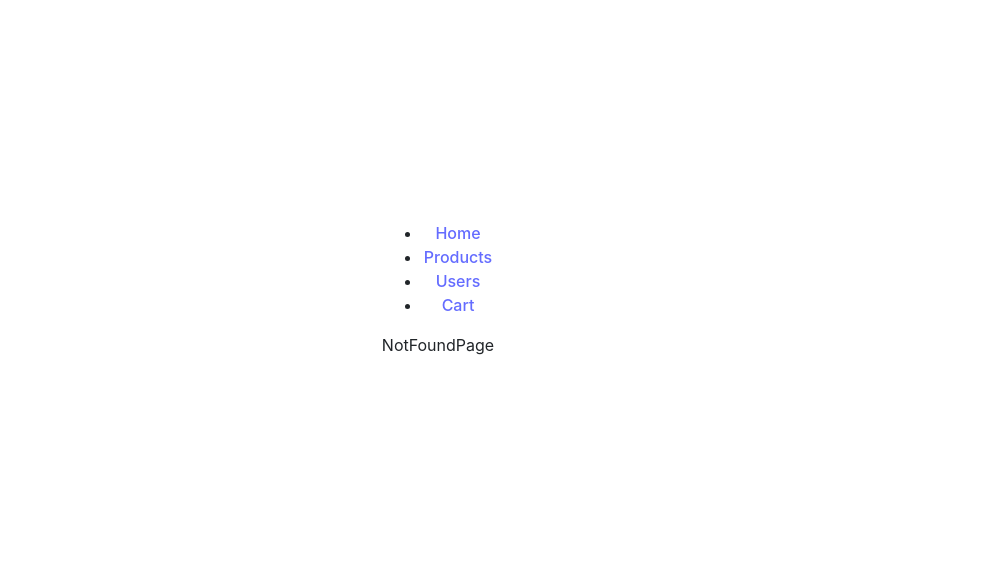
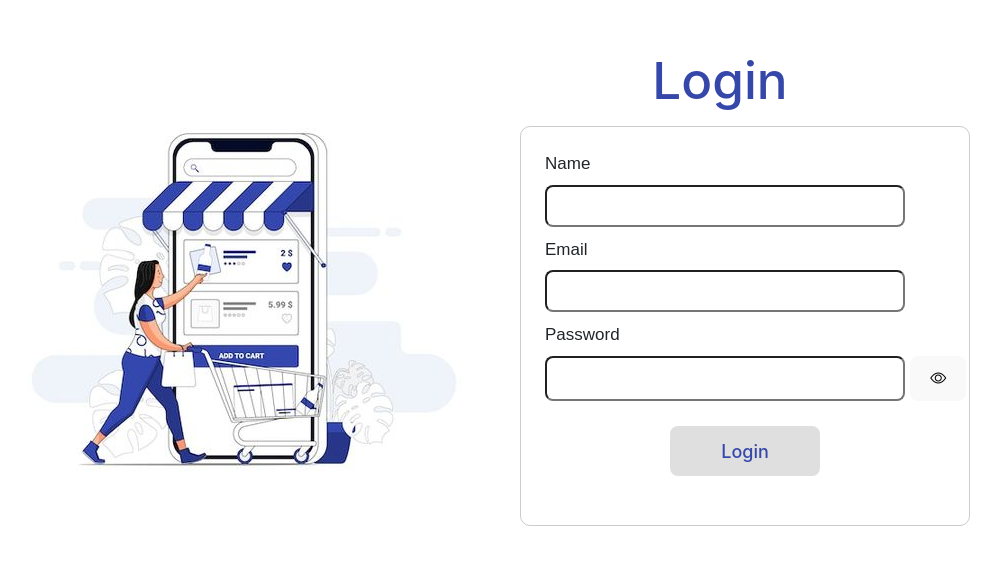
Before and after one commit to Ira-name/React_Project, a React (Vite) app in the folder project/: page /login in a window 1280 px wide. Shown: the part 111-676 px from the top of the page, without its empty margins (202-1203 px from the left). Built offline with nearby package versions, Linux system fonts and the light colour scheme.

Commit message:
Login page commit

```diff
--- a/project/index.html
+++ b/project/index.html
@@ -9,6 +9,7 @@
       rel="stylesheet"
       href="https://stackpath.bootstrapcdn.com/bootstrap/4.3.1/css/bootstrap.min.css"
     />
+    <link href="https://cdn.jsdelivr.net/npm/bootstrap-icons/font/bootstrap-icons.css" rel="stylesheet">
   </head>
   <body>
     <div id="root"></div>
--- a/project/src/App.tsx
+++ b/project/src/App.tsx
@@ -1,10 +1,10 @@
 import "./App.css";
-import BasicRoutes from "./routes/BasicRoutes";
+import AppRouter from "./routes/AppRouter";
 
 function App() {
   return (
     <>
-      <BasicRoutes />
+      <AppRouter />
     </>
   );
 }
--- /dev/null
+++ b/project/src/components/layout/AppMenu.tsx
@@ -0,0 +1,46 @@
+import { Link, useNavigate } from "react-router-dom";
+
+const AppMenu = () => {
+  const navigate = useNavigate();
+
+  const handleLogout = () => {
+    localStorage.removeItem("user");
+    navigate("/login");
+  };
+
+  const userJson = localStorage.getItem("user");
+  let user;
+  try {
+    user = userJson ? JSON.parse(userJson) : null;
+  } catch (error) {
+    console.error(error);
+  }
+
+  return (
+    <nav>
+      <ul>
+        <li>
+          <Link to="/" state={{ hello: "Hello, world!" }}>
+            Home
+          </Link>
+        </li>
+        <li>
+        <Link to="/products">Products</Link>
+        </li>
+        {user?.role === "admin" && (
+          <li>
+            <Link to="/users">Users</Link>
+          </li>
+        )}
+        <li>
+        <Link to="/cart">Cart</Link>
+        </li>
+        <li>
+          <button onClick={handleLogout}>Logout</button>
+        </li>
+      </ul>
+    </nav>
+  );
+};
+
+export default AppMenu;
--- a/project/src/components/layout/Layout.tsx
+++ b/project/src/components/layout/Layout.tsx
@@ -1,26 +1,10 @@
-import { Link, Outlet } from "react-router-dom";
+import { Outlet } from "react-router-dom";
+import AppMenu from "./AppMenu";
 const Layout = () => {
   return (
     <>
       <header>
-        <nav>
-          <ul>
-            <li>
-              <Link to="/" state={{ hello: "Hello word" }}>
-                Home
-              </Link>
-            </li>
-            <li>
-              <Link to="/products">Products</Link>
-            </li>
-            <li>
-              <Link to="/users">Users</Link>
-            </li>
-            <li>
-              <Link to="/cart">Cart</Link>
-            </li>
-          </ul>
-        </nav>
+        <AppMenu />
       </header>
       <main>
         <Outlet />
--- /dev/null
+++ b/project/src/pages/auth/components/LoginPage.tsx
@@ -0,0 +1,155 @@
+import React, { useState } from "react";
+import { useNavigate } from "react-router-dom";
+import "../css/Login.css";
+const users = [
+  {
+    userName: "admin",
+    password: "admin",
+    email: "admin@gmail.com",
+    role: "admin",
+  },
+  {
+    userName: "user",
+    password: "user",
+    email: "user@gmail.com",
+    role: "user",
+  },
+  {
+    userName: "ira",
+    password: "ira",
+    email: "iryna.krush@oa.edu.ua",
+    role: "admin",
+  },
+];
+
+const LoginPage = () => {
+  const navigate = useNavigate();
+
+  const [userName, setUserName] = useState("");
+  const [password, setPassword] = useState("");
+  const [email, setEmail] = useState("");
+  const [showPassword, setShowPassword] = useState(false);
+
+  const handleUserNameInputChange = (
+    event: React.ChangeEvent<HTMLInputElement>
+  ) => {
+    setUserName(event.target.value);
+  };
+
+  const handleEmailInputChange = (
+    event: React.ChangeEvent<HTMLInputElement>
+  ) => {
+    setEmail(event.target.value);
+  };
+
+  const handlePasswordInputChange = (
+    event: React.ChangeEvent<HTMLInputElement>
+  ) => {
+    setPassword(event.target.value);
+  };
+  const submitShowPassword = () => {
+    setShowPassword((prev) => !prev);
+  };
+
+  const handleSubmit = (event: React.FormEvent<HTMLFormElement>) => {
+    event.preventDefault();
+
+    const user = users.find((user) => user.userName === userName);
+    if (!user) {
+      alert("User does not exist");
+      return;
+    }
+
+    if (user.password !== password) {
+      alert("Invalid password");
+      return;
+    }
+    if (user.email !== email) {
+      alert("Invalid email");
+      return;
+    }
+    localStorage.setItem("user", JSON.stringify(user));
+    localStorage.setItem("role", user.role);
+
+    if (user.role === "admin") {
+      navigate("/users");
+
+      return;
+    }
+
+    if (user.role === "user") {
+      navigate("/");
+
+      return;
+    }
+  };
+
+  return (
+    <div className="item">
+      <div>
+        <img src="src/pages/auth/img/shop2.jpg" alt="Img"></img>
+      </div>
+      <div className="login">
+        <h1>Login</h1>
+        <div className="form">
+          <form onSubmit={handleSubmit}>
+            <div className="name">
+              <label className="text" htmlFor="username">
+                Name
+              </label>
+              <input
+                id="username"
+                name="username"
+                type="text"
+                value={userName}
+                onChange={handleUserNameInputChange}
+              />
+            </div>
+            <div className="email">
+              <label className="text" htmlFor="email">
+                Email
+              </label>
+              <input
+                id="email"
+                name="email"
+                type="email"
+                value={email}
+                onChange={handleEmailInputChange}
+              />
+            </div>
+
+            <div className="password">
+              <label className="text" htmlFor="password">
+                Password
+              </label>
+              <div className="show">
+                <input
+                  className="password_show"
+                  id="password"
+                  name="password"
+                  type={showPassword ? "text" : "password"}
+                  value={password}
+                  onChange={handlePasswordInputChange}
+                />
+                <button
+                  type="button"
+                  onClick={submitShowPassword}
+                  aria-label={showPassword ? "Hide password" : "Show password"}
+                >
+                  <i
+                    className={`bi ${showPassword ? "bi-eye-slash" : "bi-eye"}`}
+                  />
+                </button>
+              </div>
+            </div>
+            <button className="submit" type="submit">
+              Login
+            </button>
+          </form>
+        </div>
+      </div>
+    </div>
+  );
+};
+
+export default LoginPage;
--- /dev/null
+++ b/project/src/pages/auth/css/Login.css
@@ -0,0 +1,64 @@
+.item {
+  display: flex;
+}
+.login {
+  display: flex;
+  flex-direction: column;
+  align-items: "center";
+  justify-content: center;
+  width: 400px;
+}
+h1 {
+  color: rgb(54, 71, 170);
+}
+.form {
+  margin-top: 10px;
+  padding: 1.5em;
+  border: 1px solid #ccc;
+  height: 400px;
+  width: 450px;
+  border-radius: 10px;
+}
+.name {
+  display: flex;
+  flex-direction: column;
+  align-items: start;
+  margin-bottom: 10px;
+}
+input {
+  display: flex;
+  border-radius: 8px;
+  width: 360px;
+  padding: 7px;
+}
+.text {
+  font-size: 17px;
+  font-family: Arial, Helvetica, sans-serif;
+}
+.email {
+  display: flex;
+  flex-direction: column;
+  align-items: start;
+  margin-bottom: 10px;
+}
+.password {
+  display: flex;
+  flex-direction: column;
+  align-items: start;
+  margin-bottom: 10px;
+}
+.show {
+  display: flex;
+}
+.password_show {
+  width: 360px;
+  margin-right: 5px;
+}
+.submit {
+  margin-top: 15px;
+  background: #cccccca1;
+  padding-left: 50px;
+  padding-right: 50px;
+  color: rgb(54, 71, 170);
+  font-size: 18px;
+}
--- /dev/null
+++ b/project/src/routes/AppRouter.tsx
@@ -0,0 +1,63 @@
+import { BrowserRouter, Routes, Route } from "react-router-dom";
+import HomePage from "../pages/home/HomePage";
+import UserPage from "../pages/users/UserPage";
+import Layout from "../components/layout/Layout";
+import NotFoundPage from "../components/NotFoundPage";
+import CartPage from "../pages/cart/CartPage";
+import ProductPage from "../pages/products/components/ProductPage";
+import ProtectedRoute from "./ProtectedRoute";
+import LoginPage from "../pages/auth/components/LoginPage";
+
+const AppRouter = () => {
+  return (
+    <BrowserRouter>
+      <Routes>
+        <Route path="/login" element={<LoginPage />} />
+        <Route
+          path="/"
+          element={
+            <ProtectedRoute>
+              <Layout />
+            </ProtectedRoute>
+          }
+        >
+          <Route
+            index
+            element={
+              <ProtectedRoute>
+                <HomePage />
+              </ProtectedRoute>
+            }
+          />
+          <Route
+            path="/products"
+            element={
+              <ProtectedRoute>
+                <ProductPage />
+              </ProtectedRoute>
+            }
+          />
+          <Route
+            path="/users"
+            element={
+              <ProtectedRoute>
+                <UserPage />
+              </ProtectedRoute>
+            }
+          />
+          <Route
+            path="/cart"
+            element={
+              <ProtectedRoute>
+                <CartPage />
+              </ProtectedRoute>
+            }
+          />
+          <Route path="*" element={<NotFoundPage />} />
+        </Route>
+      </Routes>
+    </BrowserRouter>
+  );
+};
+
+export default AppRouter;
--- a/project/src/routes/BasicRoutes.tsx
+++ /dev/null
@@ -1,25 +0,0 @@
-import { BrowserRouter, Routes, Route } from "react-router-dom";
-import HomePage from "../pages/home/HomePage";
-import UserPage from "../pages/users/UserPage";
-import Layout from "../components/layout/Layout";
-import NotFoundPage from "../components/NotFoundPage";
-import CartPage from "../pages/cart/CartPage";
-import ProductPage from "../pages/products/components/ProductPage";
-
-const BasicRoutes = () => {
-  return (
-    <BrowserRouter>
-      <Routes>
-        <Route path="/" element={<Layout />}>
-          <Route index element={<HomePage />} />
-          <Route path="/products" element={<ProductPage />} />
-          <Route path="/users" element={<UserPage />} />
-          <Route path="/cart" element={<CartPage />} />
-          <Route path="*" element={<NotFoundPage />} />
-        </Route>
-      </Routes>
-    </BrowserRouter>
-  );
-};
-
-export default BasicRoutes;
--- /dev/null
+++ b/project/src/routes/ProtectedRoute.tsx
@@ -0,0 +1,27 @@
+import { FC, ReactNode, useEffect } from "react";
+import { useLocation, useNavigate } from "react-router-dom";
+
+interface ProtectedRouteProps {
+  children: ReactNode;
+}
+
+const ProtectedRoute: FC<ProtectedRouteProps> = ({ children }) => {
+  const navigate = useNavigate();
+  const location = useLocation();
+  const user = localStorage.getItem("user");
+  const role = localStorage.getItem("role");
+
+  useEffect(() => {
+    if (!user) {
+      navigate("/login");
+    } else {
+      if (role === "user" && location.pathname === "/users") {
+        navigate("/");
+      }
+    }
+  }, [user, role, navigate, location]);
+
+  return <>{children}</>;
+};
+
+export default ProtectedRoute;
```
Also changed, not shown: project/src/pages/auth/img/shop2.jpg (added).
